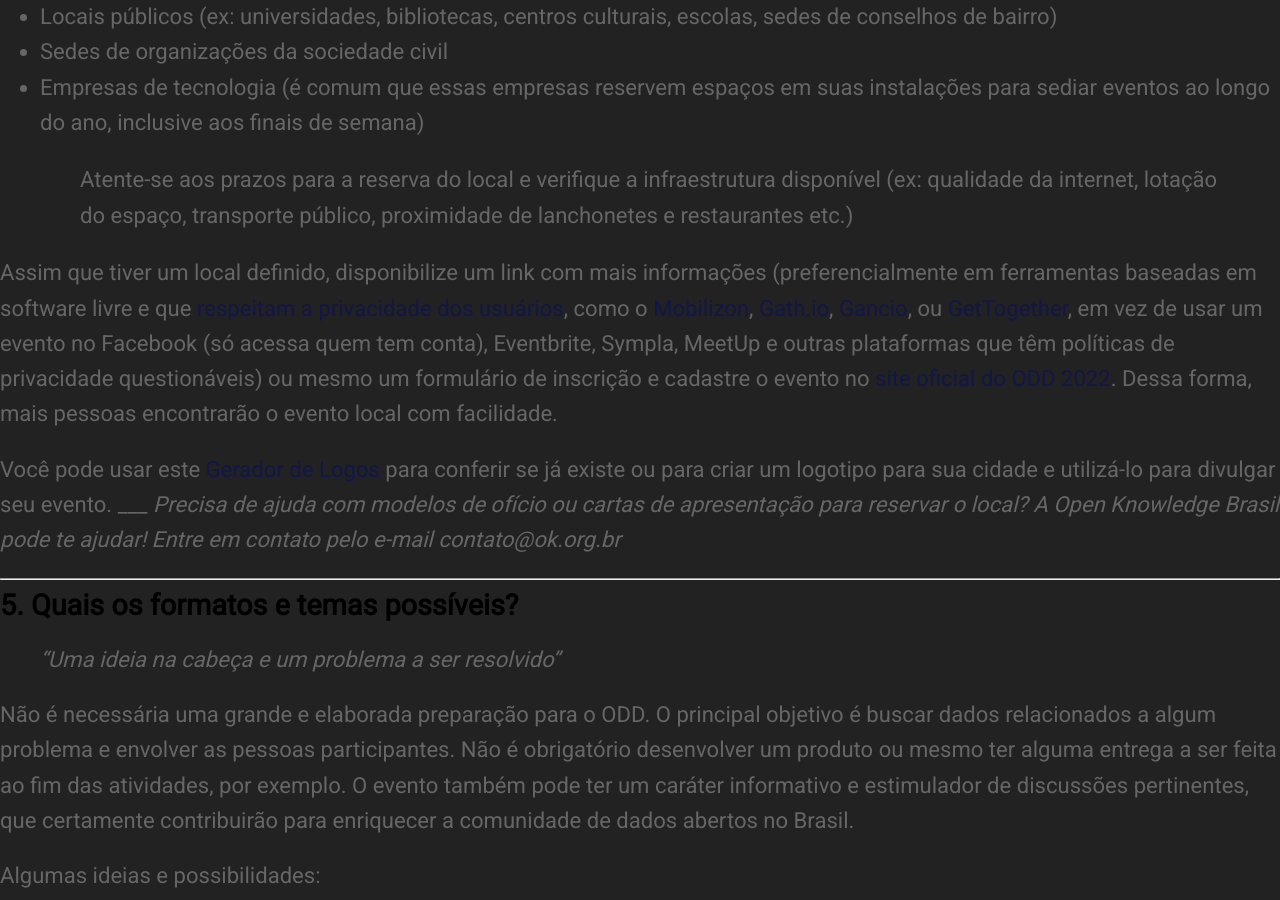
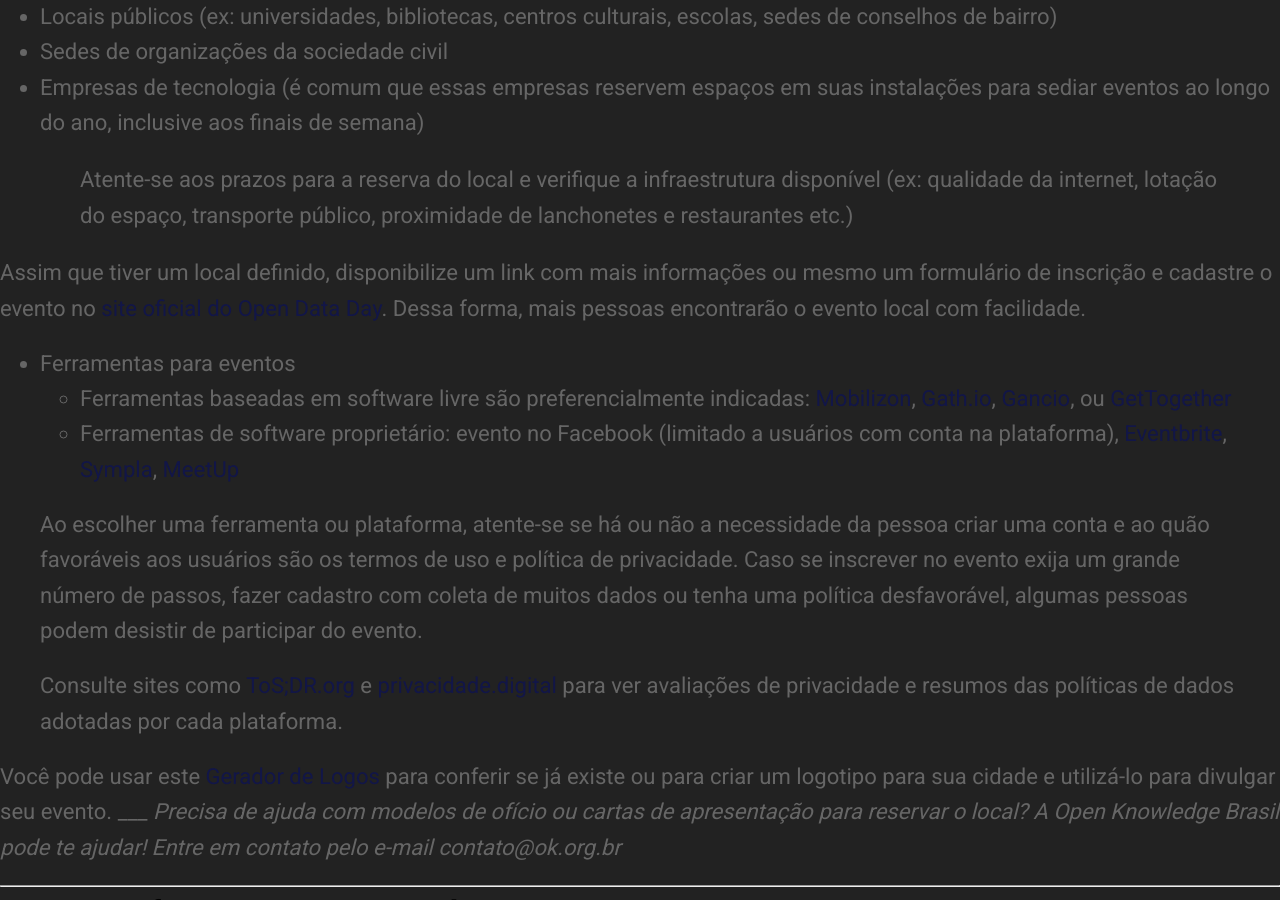
Before and after one commit to okfn-brasil/embaixadoras, a Jekyll site: the page built from Guia-ODD/Guia-ODD2022.md, in a window 1280 px wide and 900 px high, scrolled down 2614 px. Built offline with Jekyll 4.4.1, drawn with Linux system fonts in a browser that asks for light colours; nearby versions of some CDN libraries; our own code applies the rules of GitHub Pages for plain Markdown files.

Commit message:
Separate event tools
and add paragraph on privacy rankings

```diff
--- a/Guia-ODD/Guia-ODD2022.md
+++ b/Guia-ODD/Guia-ODD2022.md
@@ -44,7 +44,15 @@ Devido à pandemia do coronavírus, recomendamos que os eventos sejam realizados
 - Empresas de tecnologia (é comum que essas empresas reservem espaços em suas instalações para sediar eventos ao longo do ano, inclusive aos finais de semana)
 > Atente-se aos prazos para a reserva do local e verifique a infraestrutura disponível (ex: qualidade da internet, lotação do espaço, transporte público, proximidade de lanchonetes e restaurantes etc.)
 
-Assim que tiver um local definido, disponibilize um link com mais informações (preferencialmente em ferramentas baseadas em software livre e que [respeitam a privacidade dos usuários](https://switching.software/replace/meetup/), como o [Mobilizon](https://joinmobilizon.org/en/), [Gath.io](https://gath.io/), [Gancio](https://gancio.org/), ou [GetTogether](https://gettogether.community/), em vez de usar um evento no Facebook (só acessa quem tem conta), Eventbrite, Sympla, MeetUp e outras plataformas que têm políticas de privacidade questionáveis) ou mesmo um formulário de inscrição e cadastre o evento no [site oficial do ODD 2022](https://opendataday.org/pt_br/). Dessa forma, mais pessoas encontrarão o evento local com facilidade.
+Assim que tiver um local definido, disponibilize um link com mais informações ou mesmo um formulário de inscrição e cadastre o evento no [site oficial do Open Data Day](https://opendataday.org/pt_br/). Dessa forma, mais pessoas encontrarão o evento local com facilidade.
+
+- Ferramentas para eventos
+    - Ferramentas baseadas em software livre são preferencialmente indicadas: [Mobilizon](https://joinmobilizon.org/en/), [Gath.io](https://gath.io/), [Gancio](https://gancio.org/), ou [GetTogether](https://gettogether.community/)
+    - Ferramentas de software proprietário: evento no Facebook (limitado a usuários com conta na plataforma), [Eventbrite](https://www.eventbrite.com.br/), [Sympla](https://www.sympla.com.br/), [MeetUp](https://www.meetup.com/pt-BR/)
+
+> Ao escolher uma ferramenta ou plataforma, atente-se se há ou não a necessidade da pessoa criar uma conta e ao quão favoráveis aos usuários são os termos de uso e política de privacidade. Caso se inscrever no evento exija um grande número de passos, fazer cadastro com coleta de muitos dados ou tenha uma política desfavorável, algumas pessoas podem desistir de participar do evento.
+>
+> Consulte sites como [ToS;DR.org](https://tosdr.org/pt_BR/frontpage) e [privacidade.digital](https://www.privacidade.digital/) para ver avaliações de privacidade e resumos das políticas de dados adotadas por cada plataforma.
 
 Você pode usar este [Gerador de Logos](http://odd.structure-and-representation.com/) para conferir se já existe ou para criar um logotipo para sua cidade e utilizá-lo para divulgar seu evento.
 ___
```
